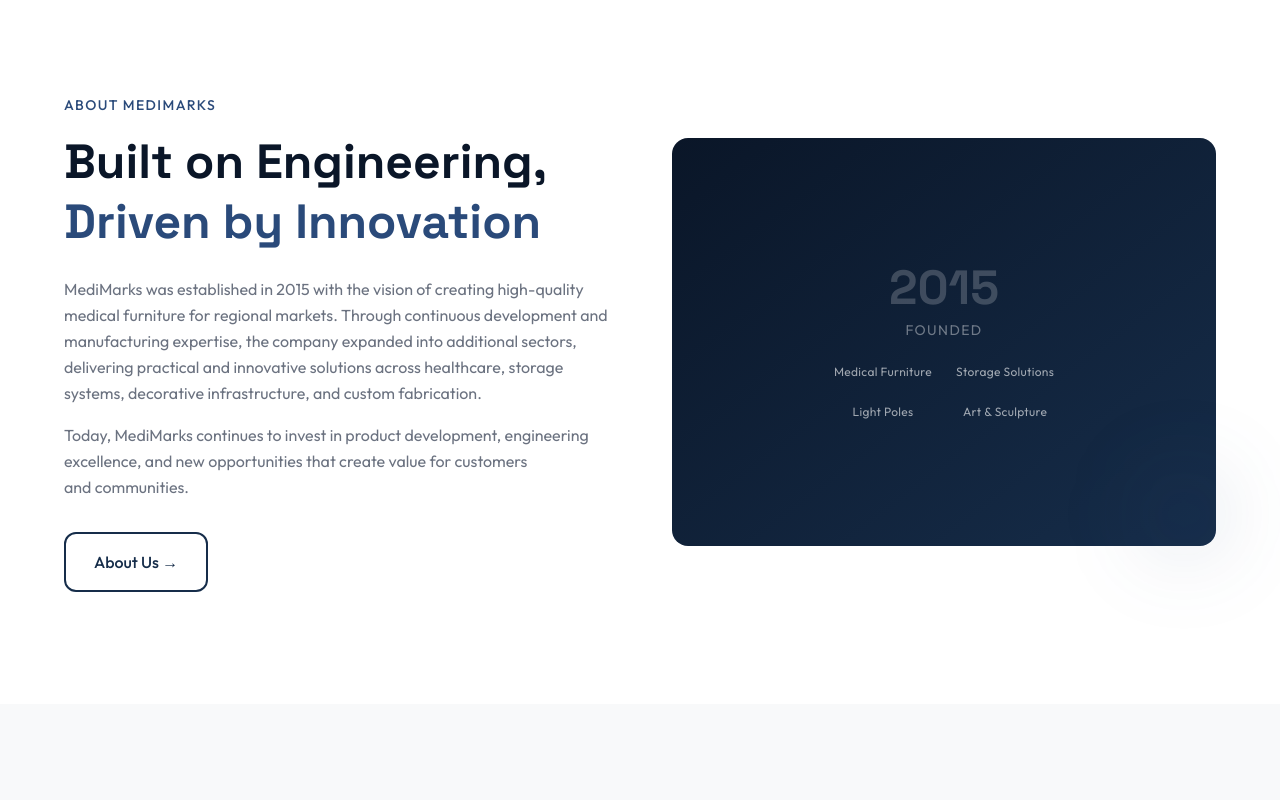
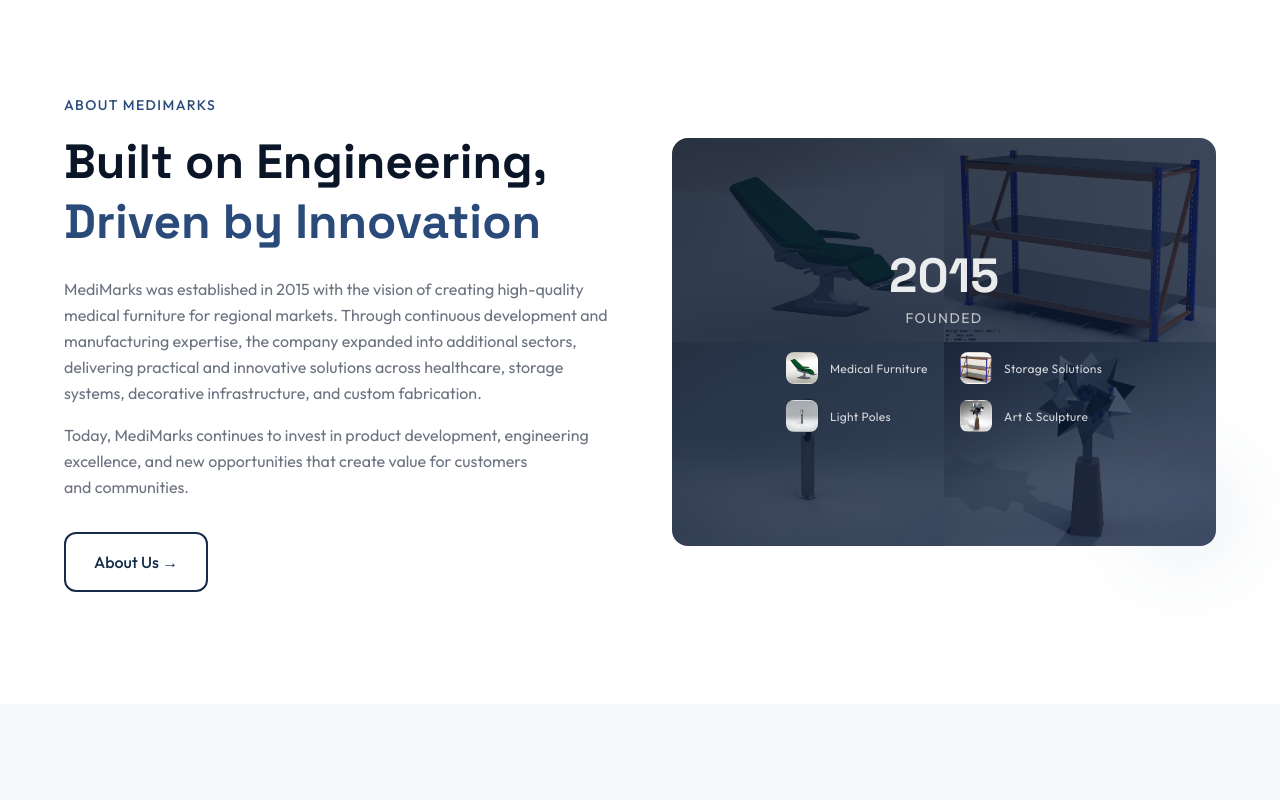
Before and after one commit to yara-hue/medimarks, a Next.js app: page / in a window 1280 px wide. Shown: the part 820-1620 px from the top of the page. Built offline with nearby package versions, Linux system fonts and the light colour scheme.

Commit message:
Add product image backgrounds to heroes, divisions, and company overview

```diff
--- a/src/components/sections/about/Hero.tsx
+++ b/src/components/sections/about/Hero.tsx
@@ -5,7 +5,11 @@ import { motion } from "framer-motion";
 export function AboutHero() {
   return (
     <section className="relative min-h-[60vh] flex items-center overflow-hidden pt-14 md:pt-16">
-      <div className="absolute inset-0 bg-gradient-to-br from-navy-900 via-navy-800 to-navy-700" />
+      <div
+        className="absolute inset-0 bg-cover bg-center"
+        style={{ backgroundImage: "url(/images/products/product-star-alliance-2.jpg)" }}
+      />
+      <div className="absolute inset-0 bg-gradient-to-br from-navy-900 via-navy-800 to-navy-700/85" />
       <div
         className="absolute inset-0 opacity-[0.06]"
         style={{
--- a/src/components/sections/home/CompanyOverview.tsx
+++ b/src/components/sections/home/CompanyOverview.tsx
@@ -50,21 +50,49 @@ export function CompanyOverview() {
             transition={{ duration: 0.6, delay: 0.15 }}
             className="relative"
           >
-            <div className="aspect-[4/3] rounded-2xl bg-gradient-to-br from-navy-900 to-navy-700 overflow-hidden">
-              <div className="w-full h-full flex items-center justify-center">
+            <div className="aspect-[4/3] rounded-2xl overflow-hidden relative">
+              <div className="absolute inset-0 grid grid-cols-2 grid-rows-2">
+                <div
+                  className="bg-cover bg-center"
+                  style={{ backgroundImage: "url(/images/products/product-assem-echair.jpg)" }}
+                />
+                <div
+                  className="bg-cover bg-center"
+                  style={{ backgroundImage: "url(/images/products/product-shelf-model-1.jpg)" }}
+                />
+                <div
+                  className="bg-cover bg-center"
+                  style={{ backgroundImage: "url(/images/products/product-garden-light-pole.jpg)" }}
+                />
+                <div
+                  className="bg-cover bg-center"
+                  style={{ backgroundImage: "url(/images/products/product-star-alliance-2.jpg)" }}
+                />
+              </div>
+              <div className="absolute inset-0 bg-gradient-to-br from-navy-900/85 to-navy-800/75" />
+              <div className="absolute inset-0 flex items-center justify-center">
                 <div className="text-center p-8">
-                  <div className="text-5xl font-heading font-bold text-white/20">2015</div>
-                  <div className="mt-2 text-white/40 text-sm tracking-widest uppercase">
+                  <div className="text-5xl font-heading font-bold text-white/90">2015</div>
+                  <div className="mt-2 text-white/70 text-sm tracking-widest uppercase">
                     Founded
                   </div>
-                  <div className="mt-6 grid grid-cols-2 gap-6">
-                    {["Medical Furniture", "Storage Solutions", "Light Poles", "Art & Sculpture"].map(
-                      (item) => (
-                        <div key={item} className="text-white/60 text-xs tracking-wide">
-                          {item}
-                        </div>
-                      )
-                    )}
+                  <div className="mt-6 grid grid-cols-2 gap-x-8 gap-y-4">
+                    {[
+                      { name: "Medical Furniture", img: "product-assem-echair.jpg" },
+                      { name: "Storage Solutions", img: "product-shelf-model-1.jpg" },
+                      { name: "Light Poles", img: "product-garden-light-pole.jpg" },
+                      { name: "Art & Sculpture", img: "product-star-alliance-2.jpg" },
+                    ].map((item) => (
+                      <div key={item.name} className="flex items-center gap-3">
+                        <div
+                          className="w-8 h-8 rounded-lg bg-cover bg-center shrink-0 border border-white/10"
+                          style={{ backgroundImage: "url(/images/products/" + item.img + ")" }}
+                        />
+                        <span className="text-white/80 text-xs tracking-wide text-left leading-tight">
+                          {item.name}
+                        </span>
+                      </div>
+                    ))}
                   </div>
                 </div>
               </div>
--- a/src/components/sections/home/FeaturedDivisions.tsx
+++ b/src/components/sections/home/FeaturedDivisions.tsx
@@ -15,6 +15,7 @@ const featured = [
     size: "large",
     gradient: "from-navy-900 via-navy-800 to-navy-700",
     accent: "bg-navy-500",
+    image: "/images/products/product-assem-echair.jpg",
   },
   {
     title: "Storage Solutions",
@@ -24,6 +25,7 @@ const featured = [
     size: "small",
     gradient: "from-navy-800 to-navy-600",
     accent: "bg-navy-400",
+    image: "/images/products/product-shelf-model-1.jpg",
   },
   {
     title: "Decorative Light Poles",
@@ -33,6 +35,7 @@ const featured = [
     size: "small",
     gradient: "from-navy-700 to-navy-500",
     accent: "bg-navy-400",
+    image: "/images/products/product-garden-light-pole.jpg",
   },
   {
     title: "Art & Sculptures",
@@ -42,6 +45,7 @@ const featured = [
     size: "large",
     gradient: "from-navy-900 via-navy-800 to-slate-800",
     accent: "bg-navy-500",
+    image: "/images/products/product-star-alliance-2.jpg",
   },
 ];
 
@@ -72,6 +76,10 @@ export function FeaturedDivisions() {
                     isLarge ? "min-h-[320px] md:aspect-[4/1] md:min-h-0" : "min-h-[280px] md:aspect-[3/2] md:min-h-0"
                   }`}
                 >
+                  <div
+                    className="absolute inset-0 bg-cover bg-center"
+                    style={{ backgroundImage: `url(${item.image})` }}
+                  />
                   <div
                     className={`absolute inset-0 bg-gradient-to-br ${item.gradient} transition-transform duration-700 group-hover:scale-105`}
                   />
--- a/src/components/sections/lighting/Hero.tsx
+++ b/src/components/sections/lighting/Hero.tsx
@@ -6,6 +6,10 @@ import { Button } from "@/components/ui/Button";
 export function LightingHero() {
   return (
     <section className="relative min-h-[55vh] flex items-center overflow-hidden pt-14 md:pt-16">
+      <div
+        className="absolute inset-0 bg-cover bg-center"
+        style={{ backgroundImage: "url(/images/products/product-garden-light-pole.jpg)" }}
+      />
       <div className="absolute inset-0 bg-gradient-to-br from-navy-900 via-indigo-900 to-navy-700" />
       <div className="absolute inset-0 opacity-[0.04]"
         style={{ backgroundImage: `radial-gradient(circle at 2px 2px, #ffffff 1px, transparent 0)`, backgroundSize: "50px 50px" }}
--- a/src/components/sections/medical/Hero.tsx
+++ b/src/components/sections/medical/Hero.tsx
@@ -6,6 +6,10 @@ import { Button } from "@/components/ui/Button";
 export function MedicalHero() {
   return (
     <section className="relative min-h-[65vh] flex items-center overflow-hidden pt-14 md:pt-16">
+      <div
+        className="absolute inset-0 bg-cover bg-center"
+        style={{ backgroundImage: "url(/images/products/product-t3000.jpg)" }}
+      />
       <div className="absolute inset-0" style={{ background: "linear-gradient(to bottom, #0A1628 0%, #0A1628 35%, #0C1C36 50%, #0F2040 60%, #122648 68%, #162D4A 78%, #1A3555 88%, #1E3A5F 95%, #1E3A5F 100%)" }} />
       <div
         className="absolute inset-0 opacity-[0.08]"
--- a/src/components/sections/solutions/Hero.tsx
+++ b/src/components/sections/solutions/Hero.tsx
@@ -5,6 +5,10 @@ import { motion } from "framer-motion";
 export function SolutionsHero() {
   return (
     <section className="relative min-h-[50vh] flex items-center overflow-hidden pt-14 md:pt-16">
+      <div
+        className="absolute inset-0 bg-cover bg-center"
+        style={{ backgroundImage: "url(/images/products/product-star-alliance-2.jpg)" }}
+      />
       <div className="absolute inset-0 bg-gradient-to-br from-navy-900 via-navy-800 to-navy-700" />
       <div className="absolute inset-0 opacity-[0.06]"
         style={{ backgroundImage: `radial-gradient(circle at 1px 1px, #ffffff 1px, transparent 0)`, backgroundSize: "40px 40px" }}
--- a/src/components/sections/storage/Hero.tsx
+++ b/src/components/sections/storage/Hero.tsx
@@ -6,6 +6,10 @@ import { Button } from "@/components/ui/Button";
 export function StorageHero() {
   return (
     <section className="relative min-h-[55vh] flex items-center overflow-hidden pt-14 md:pt-16">
+      <div
+        className="absolute inset-0 bg-cover bg-center"
+        style={{ backgroundImage: "url(/images/products/product-shelf-model-1.jpg)" }}
+      />
       <div className="absolute inset-0 bg-gradient-to-br from-navy-900 via-navy-800 to-slate-700" />
       <div className="absolute inset-0 opacity-[0.05]"
         style={{ backgroundImage: `radial-gradient(circle at 1px 1px, #ffffff 1px, transparent 0)`, backgroundSize: "40px 40px" }}
```
Also changed, not shown: src/components/sections/about/Capabilities.tsx (+10 -3 lines).
